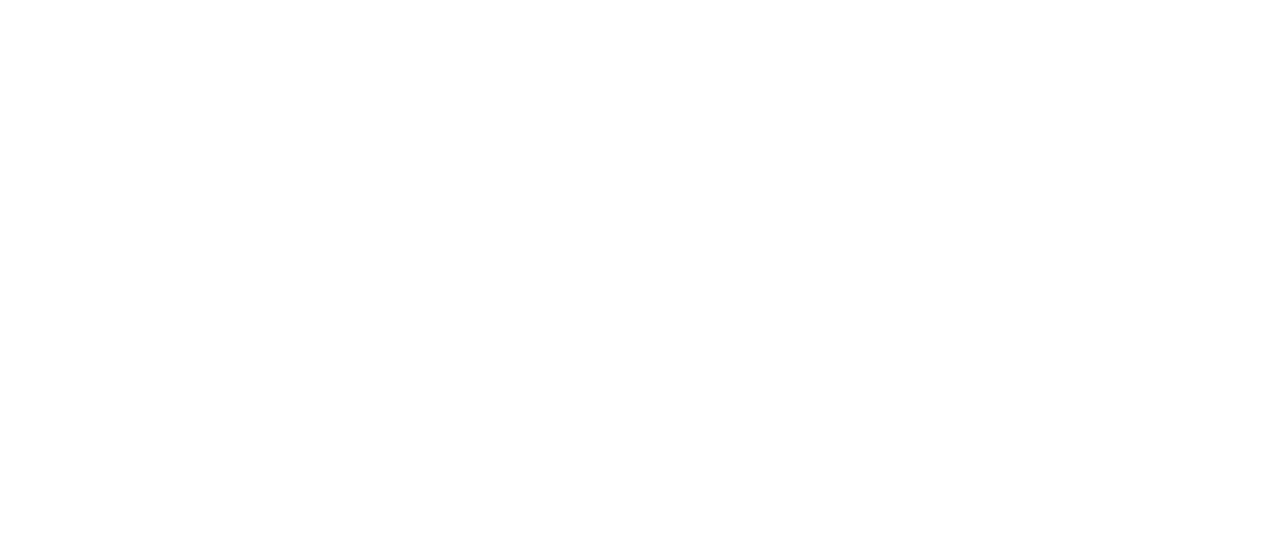
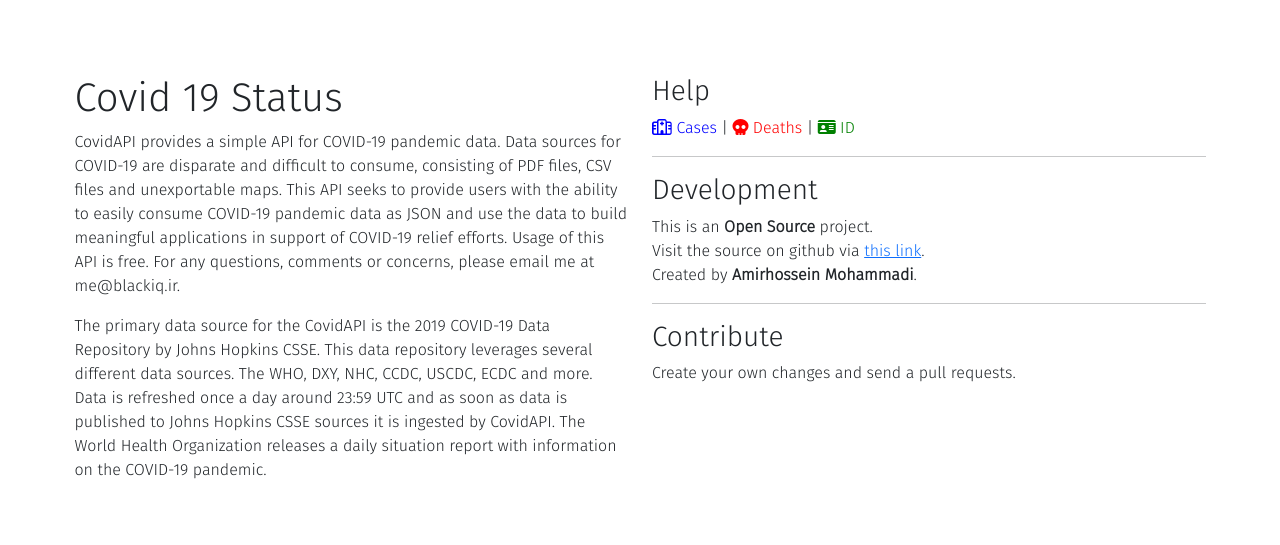
Before and after one commit to BlackIQ/covid, a Flask app: page / in a window 1280 px wide. Before the commit the part shown is empty. Shown: the top 545 px of the page. Run offline with Flask 2, Linux system fonts and the light colour scheme; some libraries are stand-ins or nearby versions.

Commit message:
Update front-end

```diff
--- a/app/templates/index.html
+++ b/app/templates/index.html
@@ -7,6 +7,54 @@
     </head>
     <body class="all">
         <div class="main">
+            <div class="row">
+                <div class="col-md-6">
+                    <div>
+                        <h1>
+                            Covid 19 Status
+                        </h1>
+                        <p>
+                            CovidAPI provides a simple API for COVID-19 pandemic data. Data sources for COVID-19 are disparate and difficult to consume, consisting of PDF files, CSV files and unexportable maps. This API seeks to provide users with the ability to easily consume COVID-19 pandemic data as JSON and use the data to build meaningful applications in support of COVID-19 relief efforts. Usage of this API is free. For any questions, comments or concerns, please email me at me@blackiq.ir.
+                        </p>
+                        <p>
+                            The primary data source for the CovidAPI is the 2019 COVID-19 Data Repository by Johns Hopkins CSSE. This data repository leverages several different data sources. The WHO, DXY, NHC, CCDC, USCDC, ECDC and more. Data is refreshed once a day around 23:59 UTC and as soon as data is published to Johns Hopkins CSSE sources it is ingested by CovidAPI. The World Health Organization releases a daily situation report with information on the COVID-19 pandemic.
+                        </p>
+                        <br>
+                    </div>
+                    <br>
+                </div>
+                <div class="col-md-6">
+                    <div>
+                        <h3>
+                            Help
+                        </h3>
+                        <p>
+                            <span class="blue"><i class="fa fa-hospital-o"></i> Cases</span>
+                            |
+                            <span class="red"><i class="fa fa-skull"></i> Deaths</span>
+                            |
+                            <span class="green"><i class="fa fa-id-card"></i> ID</span>
+                        </p>
+                        <hr>
+                        <h3>
+                            Development
+                        </h3>
+                        <p>
+                            This is an <b>Open Source</b> project.
+                            <br>
+                            Visit the source on github via <a href="https://github.com/BlackIQ/covid">this link</a>.
+                            <br>
+                            Created by <b>Amirhossein Mohammadi</b>.
+                        </p>
+                        <hr>
+                        <h3>Contribute</h3>
+                        <p>
+                            Create your own changes and send a pull requests.
+                        </p>
+                    </div>
+                    <br>
+                </div>
+            </div>
             <div class="row">
                 {% for i in range(len) %}
                 <div class="col-md-3">
```
